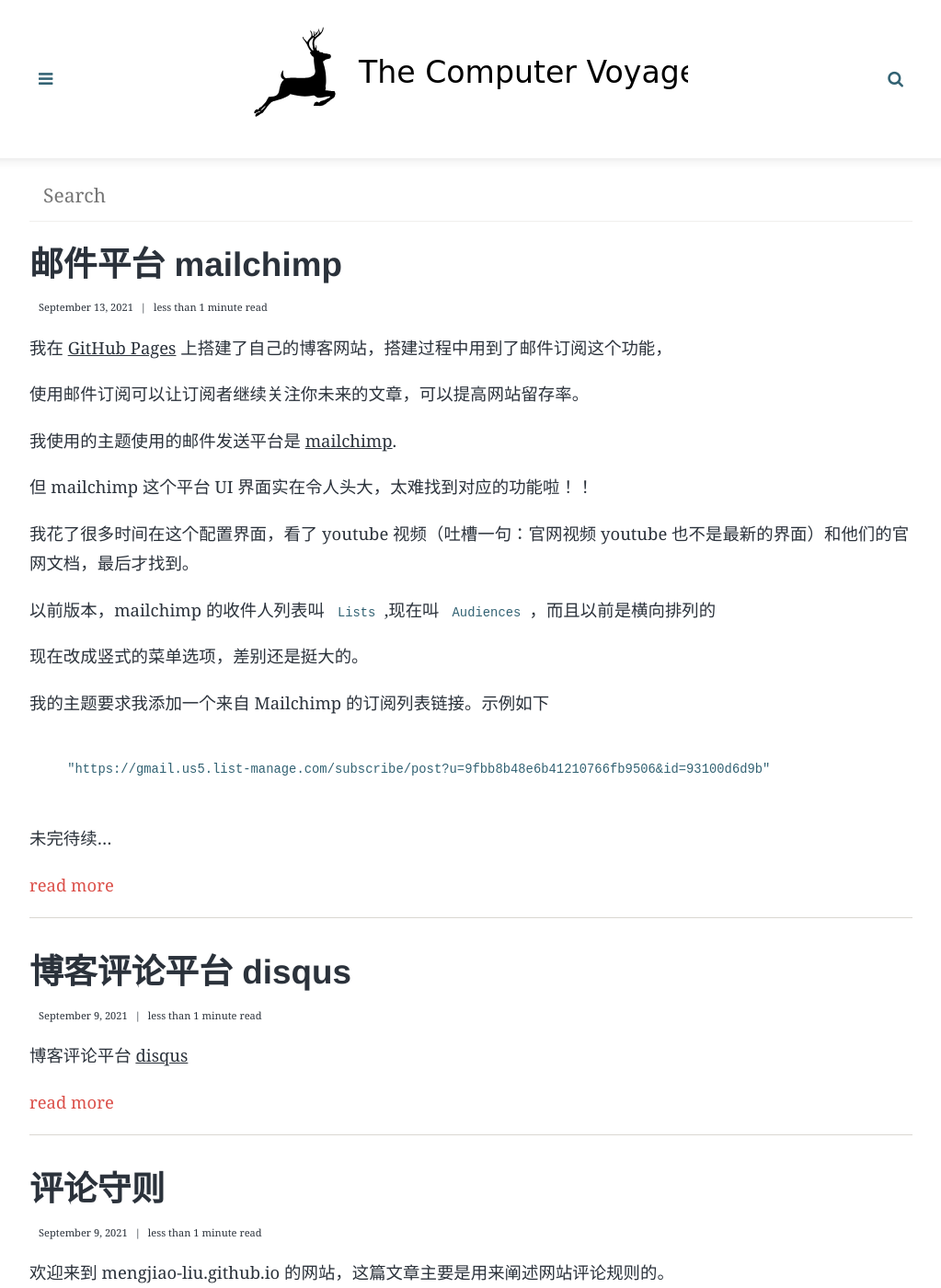
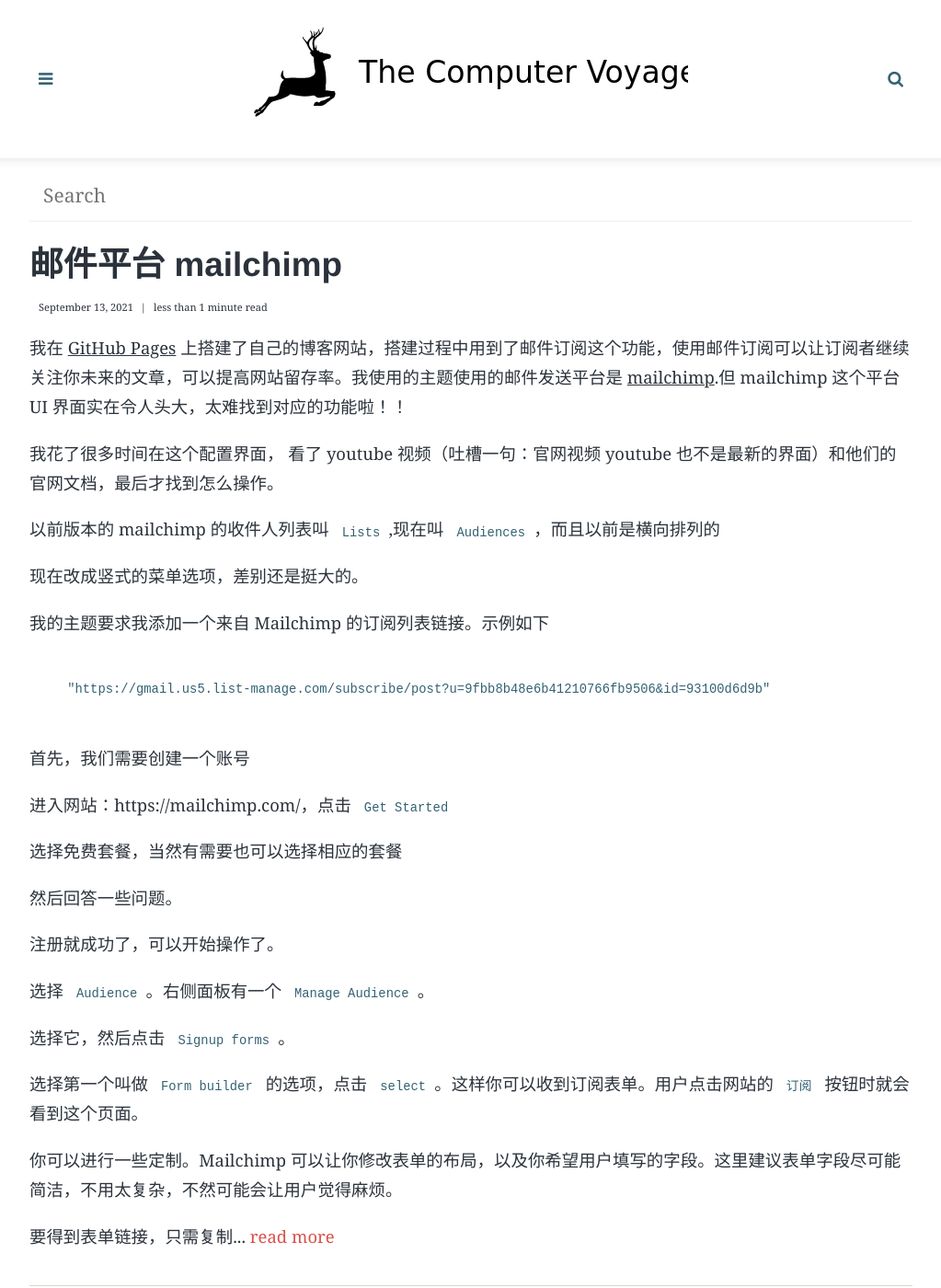
Before and after one commit to mengjiao-liu/mengjiao-liu.github.io, a Jekyll site: the page built from _pages/archive.html, in a window 1280 px wide and 1400 px high. Shown: the whole window at 92% size, without its empty margins (128-1151 px from the left). Built offline with Jekyll 4.4.1, drawn with Linux system fonts in a browser that asks for light colours; some web fonts are replaced.

Commit message:
finish mailchimp blog

````diff
--- a/_posts/2021-09-13-mail-platform.md
+++ b/_posts/2021-09-13-mail-platform.md
@@ -11,21 +11,18 @@ description: "博客评论平台 disqus"
 ---
 ## 背景
 我在 [GitHub Pages](https://pages.github.com/) 上搭建了自己的博客网站，搭建过程中用到了邮件订阅这个功能，
-
 使用邮件订阅可以让订阅者继续关注你未来的文章，可以提高网站留存率。
-
 我使用的主题使用的邮件发送平台是 [mailchimp](https://mailchimp.com/).
-
 但 mailchimp 这个平台 UI 界面实在令人头大，太难找到对应的功能啦！！
 
-我花了很多时间在这个配置界面，
-看了 youtube 视频（吐槽一句：官网视频 youtube 也不是最新的界面）和他们的官网文档，最后才找到。
+我花了很多时间在这个配置界面， 看了 youtube 视频（吐槽一句：官网视频 youtube 也不是最新的界面）和他们的官网文档，最后才找到怎么操作。
 
-以前版本，mailchimp 的收件人列表叫 `Lists`,现在叫 `Audiences`，
+以前版本的 mailchimp 的收件人列表叫 `Lists`,现在叫 `Audiences`，
 而且以前是横向排列的 ![横向排列](assets/img/posts/20210913/old_lists.png)
 
 现在改成竖式的菜单选项，差别还是挺大的。
 ![new_menu](assets/img/posts/20210913/new_menu.png)
+
 
 ## 目标
 我的主题要求我添加一个来自 Mailchimp 的订阅列表链接。
@@ -34,5 +31,41 @@ description: "博客评论平台 disqus"
 "https://gmail.us5.list-manage.com/subscribe/post?u=9fbb8b48e6b41210766fb9506&id=93100d6d9b"
 ```
 
+## 具体步骤
 
-未完待续...
+### set up
+首先，我们需要创建一个账号
+
+进入网站：https://mailchimp.com/，点击 `Get Started`
+![get_start](assets/img/posts/20210913/get_start.png)
+
+选择免费套餐，当然有需要也可以选择相应的套餐
+![license](assets/img/posts/20210913/pay.png)
+
+然后回答一些问题。
+![answer](assets/img/posts/20210913/answer.png)
+
+注册就成功了，可以开始操作了。
+![set up](assets/img/posts/20210913/set_up.png)
+
+### 得到用户订阅链接
+选择 `Audience`。右侧面板有一个 `Manage Audience`。
+![license](assets/img/posts/20210913/audience.png)
+
+选择它，然后点击 `Signup forms`。
+![answer](assets/img/posts/20210913/signup_forms.png)
+
+选择第一个叫做  `Form builder` 的选项，点击 `select`。这样你可以收到订阅表单。用户点击网站的 `订阅` 按钮时就会看到这个页面。
+![set up](assets/img/posts/20210913/form_builder.png)
+
+你可以进行一些定制。Mailchimp 可以让你修改表单的布局，以及你希望用户填写的字段。这里建议表单字段尽可能简洁，不用太复杂，不然可能会让用户觉得麻烦。
+![set up](assets/img/posts/20210913/form_builder_list.png)
+
+要得到表单链接，只需复制 `Signup form URL` 中显示的短链接。
+![set up](assets/img/posts/20210913/signup_form_url.png)
+
+在浏览器中打开，短链接直接跳转成完整的 URL。这时你可以将完整的 URL `https://github.us5.list-manage.com/subscribe?u=9fbb8b48e6b41210766fb9506&id=93100d6d9b`
+复制到你的项目中，完成这个配置。
+![set up](assets/img/posts/20210913/list_url.png)
+
+完成啦 ~~~~
````
Also changed, not shown: _posts/img_1.png (deleted), assets/img/posts/20210913/answer.png (added), assets/img/posts/20210913/audience.png (added), assets/img/posts/20210913/form_builder.png (added), assets/img/posts/20210913/form_builder_list.png (added), assets/img/posts/20210913/get_start.png (added), assets/img/posts/20210913/list_url.png (added), assets/img/posts/20210913/pay.png (added), assets/img/posts/20210913/set_up.png (added), assets/img/posts/20210913/signup_form_url.png (added), assets/img/posts/20210913/signup_forms.png (added).
